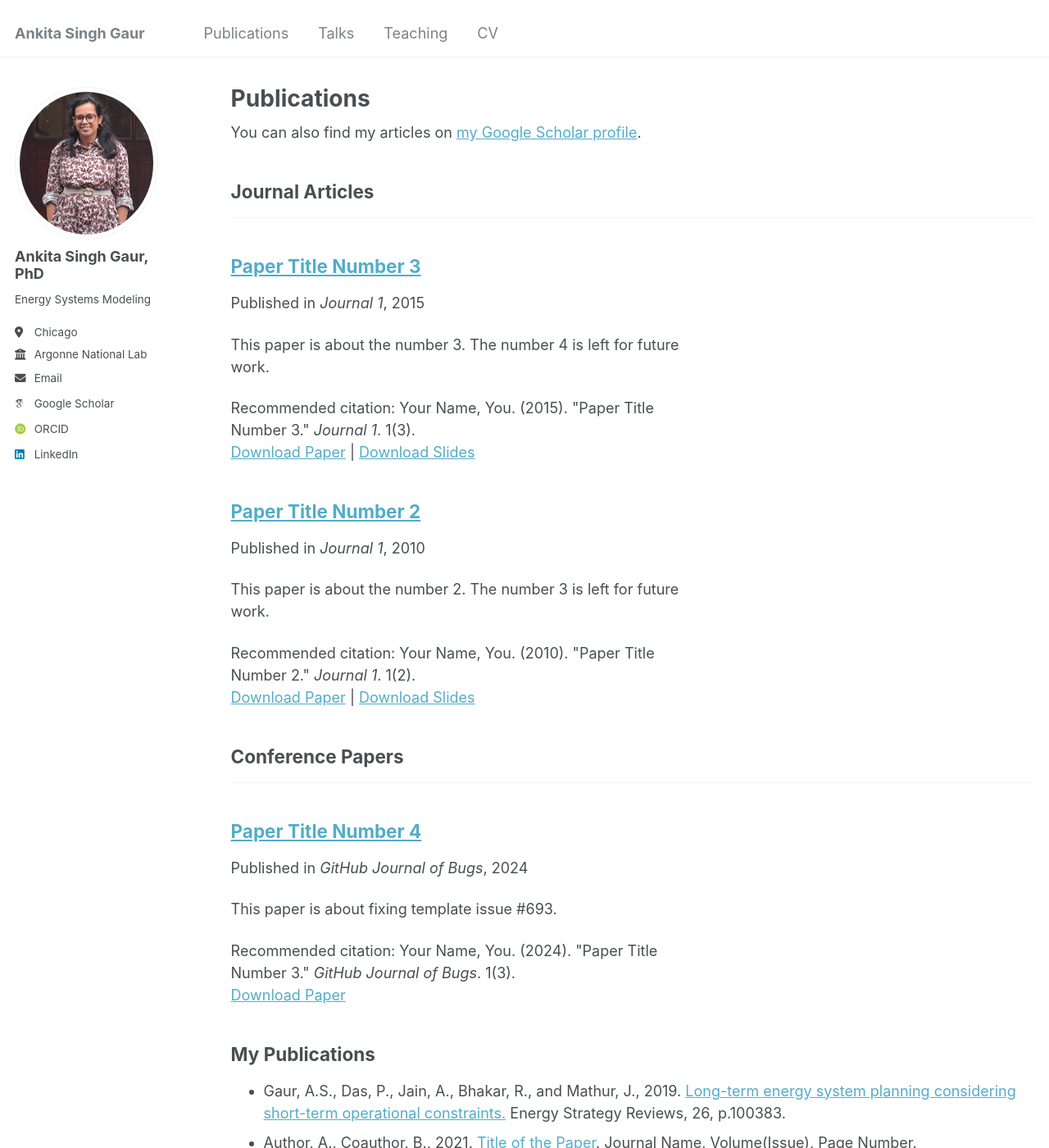
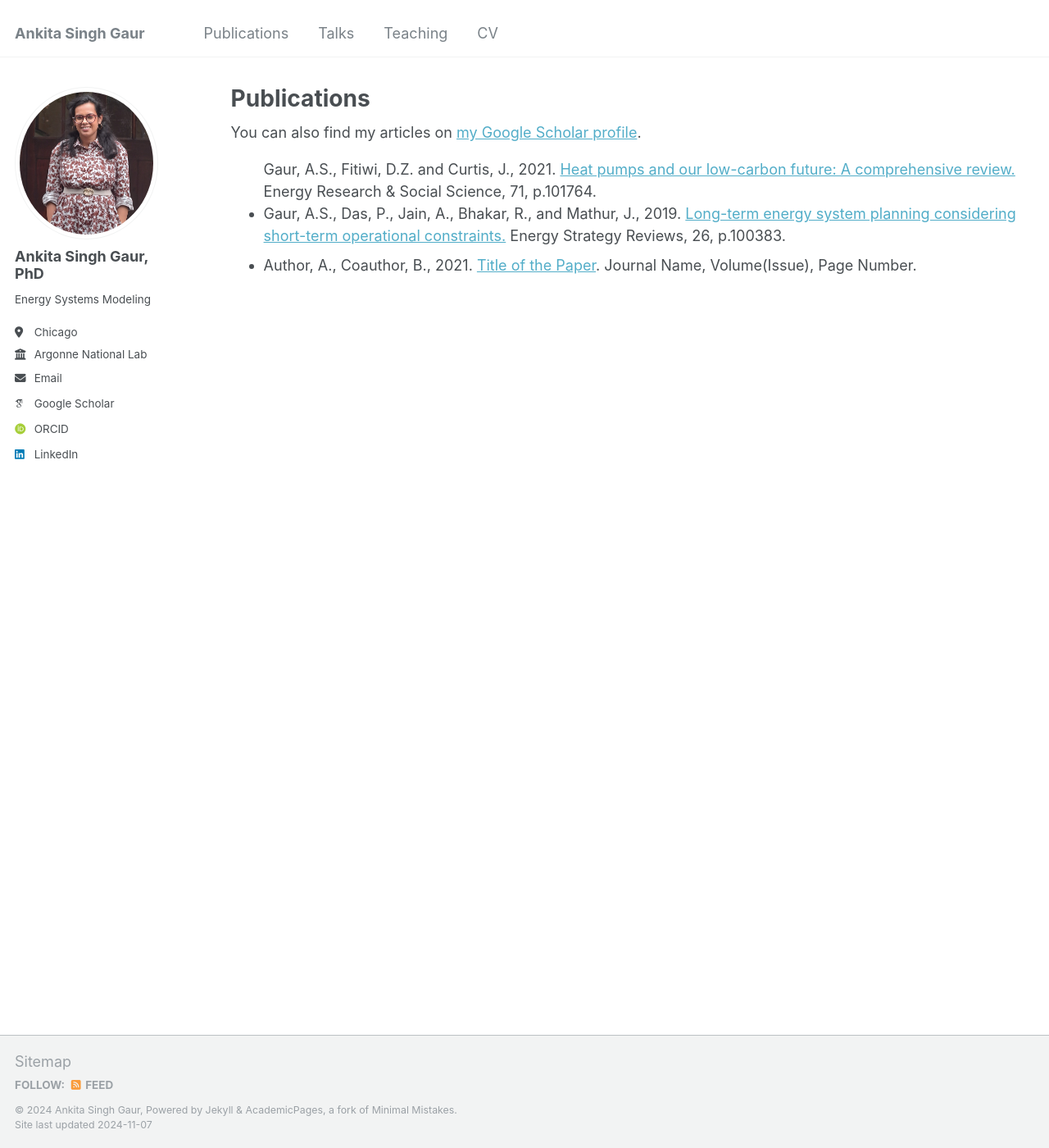
Before and after one commit to ankitagaur93/ankitagaur93.github.io, a Jekyll site: the page built from _pages/publications.html, in a window 1280 px wide and 1400 px high. Shown: the whole window at 82% size. Built offline with Jekyll 4.4.1, drawn with Linux system fonts in a browser that asks for light colours; some web fonts are replaced.

Commit message:
Update publications.html

```diff
--- a/_pages/publications.html
+++ b/_pages/publications.html
@@ -11,29 +11,10 @@ author_profile: true
 
 {% include base_path %}
 
-<!-- New style rendering if publication categories are defined -->
-{% if site.publication_category %}
-  {% for category in site.publication_category  %}
-    {% assign title_shown = false %}
-    {% for post in site.publications reversed %}
-      {% if post.category != category[0] %}
-        {% continue %}
-      {% endif %}
-      {% unless title_shown %}
-        <h2>{{ category[1].title }}</h2><hr />
-        {% assign title_shown = true %}
-      {% endunless %}
-      {% include archive-single.html %}
-    {% endfor %}
-  {% endfor %}
-{% else %}
-  {% for post in site.publications reversed %}
-    {% include archive-single.html %}
-  {% endfor %}
-{% endif %}
-
-<h2>My Publications</h2>
 <ul>
+  <i></i>
+  Gaur, A.S., Fitiwi, D.Z. and Curtis, J., 2021.
+  <a href="https://doi.org/10.1016/j.erss.2020.101764" target="_blank">Heat pumps and our low-carbon future: A comprehensive review. </a> Energy Research & Social Science, 71, p.101764.
   <li>
     Gaur, A.S., Das, P., Jain, A., Bhakar, R., and Mathur, J., 2019.
     <a href="https://www.sciencedirect.com/science/article/pii/S2211467X19300768" target="_blank">Long-term energy system planning considering short-term operational constraints.</a>
```
